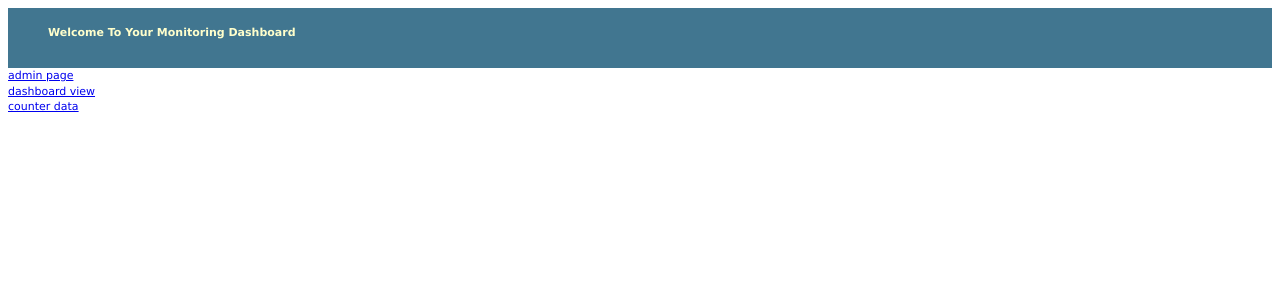
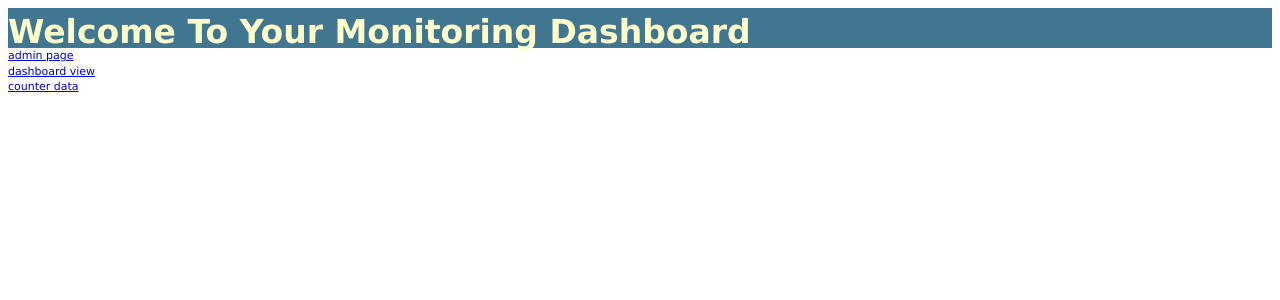
Before and after one commit to miledivovic/largescale-django-project, a Django app: page /dashboard/ in a window 1280 px wide. Shown: the top 300 px of the page. Run offline with Django 3.2, Linux system fonts and the light colour scheme.

Commit message:
Changes to homepage styles

```diff
--- a/monitoring/dashboard/static/style.css
+++ b/monitoring/dashboard/static/style.css
@@ -2,12 +2,11 @@
   background-color: #417690;
   height: 40px;
   width: auto;
-  padding: 10px 40px;
-  line-height: 40px;
 }
 
 .headerTitle {
   color: #ffc;
+  font-size: 3em !important;
 }
 
 #chartdiv {
```
